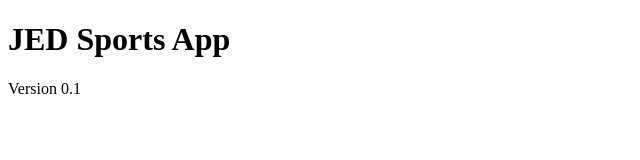
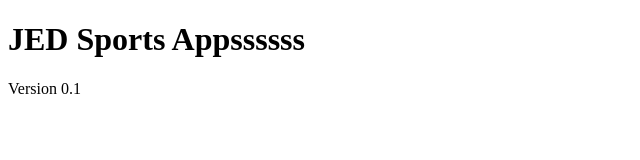
Before and after one commit to RyleHSPBP2019/JED-Sports, a plain HTML site: page JED Sports/index.html in a window 1280 px wide. Shown: the whole page, without its empty margins (0-640 px from the left). Drawn offline with Linux system fonts and the light colour scheme.

Commit message:
Update index.html

```diff
--- a/JED Sports/index.html
+++ b/JED Sports/index.html
@@ -5,7 +5,7 @@
 </head>
 <body>
 
-<h1>JED Sports App</h1>
+<h1>JED Sports Appssssss</h1>
 <p>Version 0.1</p>
 
 </body>
```
